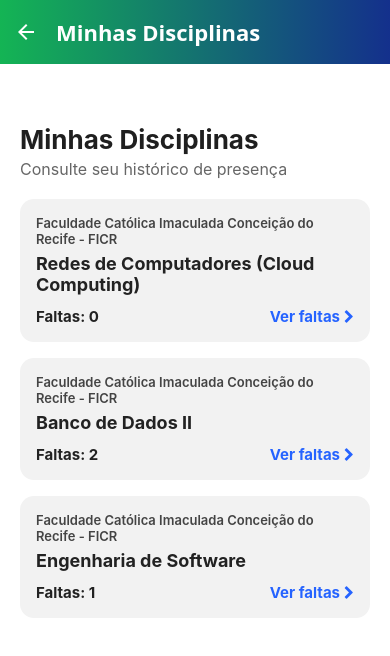
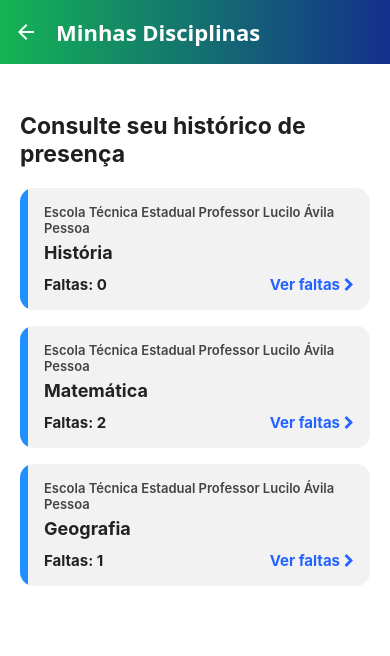
Before and after one commit to YuriJS123/ETE, a React Native app: screen /PresencaAluno in a window 390 px wide. Shown: the top 656 px of the page. Built offline with nearby package versions, Linux system fonts and the light colour scheme.

Commit message:
🐛 FIX: Mudanças em presença de aluno

```diff
--- a/src/screens/PresencaAluno.tsx
+++ b/src/screens/PresencaAluno.tsx
@@ -7,20 +7,20 @@ export default function PresencaAluno({ navigation }: any) {
   const disciplinas = [
     {
       id: '1',
-      instituicao: 'Faculdade Católica Imaculada Conceição do Recife - FICR',
-      nome: 'Redes de Computadores (Cloud Computing)',
+      instituicao: 'Escola Técnica Estadual Professor Lucilo Ávila Pessoa',
+      nome: 'História',
       faltas: 0
     },
     {
       id: '2',
-      instituicao: 'Faculdade Católica Imaculada Conceição do Recife - FICR',
-      nome: 'Banco de Dados II',
+      instituicao: 'Escola Técnica Estadual Professor Lucilo Ávila Pessoa',
+      nome: 'Matemática',
       faltas: 2
     },
     {
       id: '3',
-      instituicao: 'Faculdade Católica Imaculada Conceição do Recife - FICR',
-      nome: 'Engenharia de Software',
+      instituicao: 'Escola Técnica Estadual Professor Lucilo Ávila Pessoa',
+      nome: 'Geografia',
       faltas: 1
     }
   ];
@@ -28,7 +28,6 @@ export default function PresencaAluno({ navigation }: any) {
   return (
     <View style={styles.container}>
 
-      <Text style={styles.title}>Minhas Disciplinas</Text>
       <Text style={styles.subtitle}>Consulte seu histórico de presença</Text>
 
       <FlatList
@@ -37,6 +36,11 @@ export default function PresencaAluno({ navigation }: any) {
         renderItem={({ item }) => (
           <View style={styles.card}>
 
+            {/* BARRA AZUL NO COMEÇO DO CARD */}
+            <View style={styles.barra} />
+
+            {/* CONTEÚDO DO CARD */}
+            <View style={styles.cardConteudo}>
               <Text style={styles.instituicao}>{item.instituicao}</Text>
 
               <Text style={styles.nomeDisciplina}>{item.nome}</Text>
@@ -46,17 +50,19 @@ export default function PresencaAluno({ navigation }: any) {
 
                 <TouchableOpacity
                   style={styles.botao}
-                onPress={() => navigation.navigate('HistoricoFaltas', { disciplina: item })}
+                  onPress={() =>
+                    navigation.navigate('HistoricoFaltas', { disciplina: item })
+                  }
                 >
                   <Text style={styles.textoBotao}>Ver faltas</Text>
                   <FontAwesome name="chevron-right" size={14} color="#2563ff" />
                 </TouchableOpacity>
               </View>
+            </View>
 
           </View>
         )}
       />
-
     </View>
   );
 }
@@ -68,25 +74,37 @@ const styles = StyleSheet.create({
     paddingTop: 60,
     paddingHorizontal: 20
   },
-  title: {
-    fontSize: 26,
+
+  subtitle: {
+    fontSize: 23,
     fontWeight: '700',
-    color: '#1f1f1f'
-  },
-  subtitle: {
-    fontSize: 16,
-    color: '#666',
-    marginTop: 4,
+    color: '#1f1f1f',
+    marginTop: -12,
     marginBottom: 20
   },
 
+  /* CARD COMPLETO */
   card: {
     width: '100%',
     backgroundColor: '#f2f2f2',
     borderRadius: 14,
+    marginBottom: 16,
+    elevation: 3,
+    flexDirection: 'row',
+    overflow: 'hidden', // ESSENCIAL PARA A BARRA GRUDAR NA BORDA
+  },
+
+  /* BARRA AZUL NO COMEÇO DO CARD */
+  barra: {
+    width: 8,
+    backgroundColor: '#1E90FF',
+    height: '100%',
+  },
+
+  /* CONTEÚDO DO CARD (agora tem padding próprio, não no card) */
+  cardConteudo: {
+    flex: 1,
     padding: 16,
-    marginBottom: 16,
-    elevation: 2
   },
 
   instituicao: {
```
Lines whose indentation alone changed are shown as unchanged.
